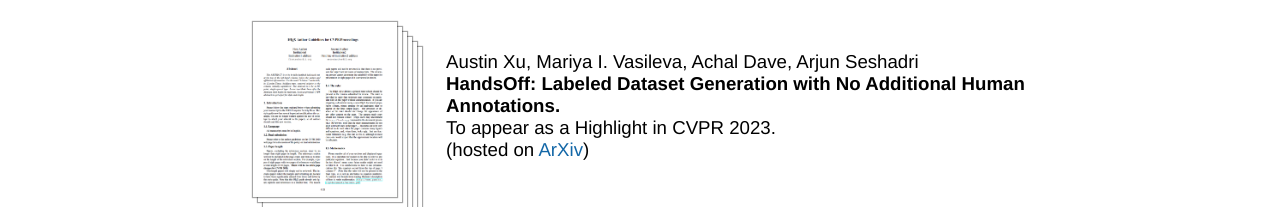
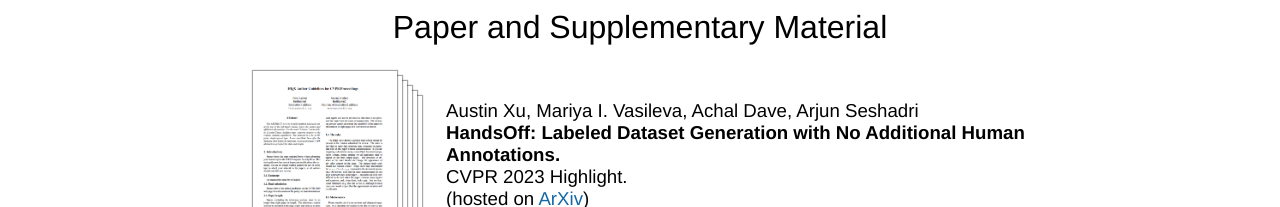
Before and after one commit to austinxu87/handsoff, a plain HTML site: page index.html in a window 1280 px wide. Shown: the part 2593-2800 px from the top of the page. Drawn offline with Linux system fonts and the light colour scheme; a script that the page names is missing.

Commit message:
updated content

```diff
--- a/index.html
+++ b/index.html
@@ -139,6 +139,9 @@
 	<br>
 	<center>
 		<span style="font-size:36px">HandsOff: Labeled Dataset Generation with No Additional Human Annotations</span>
+		<br>
+		<br>
+		<span style="font-size:24px">CVPR 2023 Highlight</span>
 		<table align=center width=1000px>
 			<table align=center width=800px>
 				<br>
@@ -301,7 +304,7 @@
 			<td><a href=""><img class="layered-paper-big" style="height:175px" src="./resources/paper.png"/></a></td>
 			<td><span style="font-size:14pt">Austin Xu, Mariya I. Vasileva, Achal Dave, Arjun Seshadri<br>
 				<b>HandsOff: Labeled Dataset Generation with No Additional Human Annotations.</b><br>
-				To appear as a Highlight in CVPR 2023.<br>
+				CVPR 2023 Highlight.<br>
 				(hosted on <a href="https://arxiv.org/pdf/2212.12645.pdf">ArXiv</a>)<br>
 				<!-- (<a href="./resources/camera-ready.pdf">camera ready</a>)<br> -->
 				<span style="font-size:4pt"><a href=""><br></a>
```
Also changed, not shown: 1 other file.
